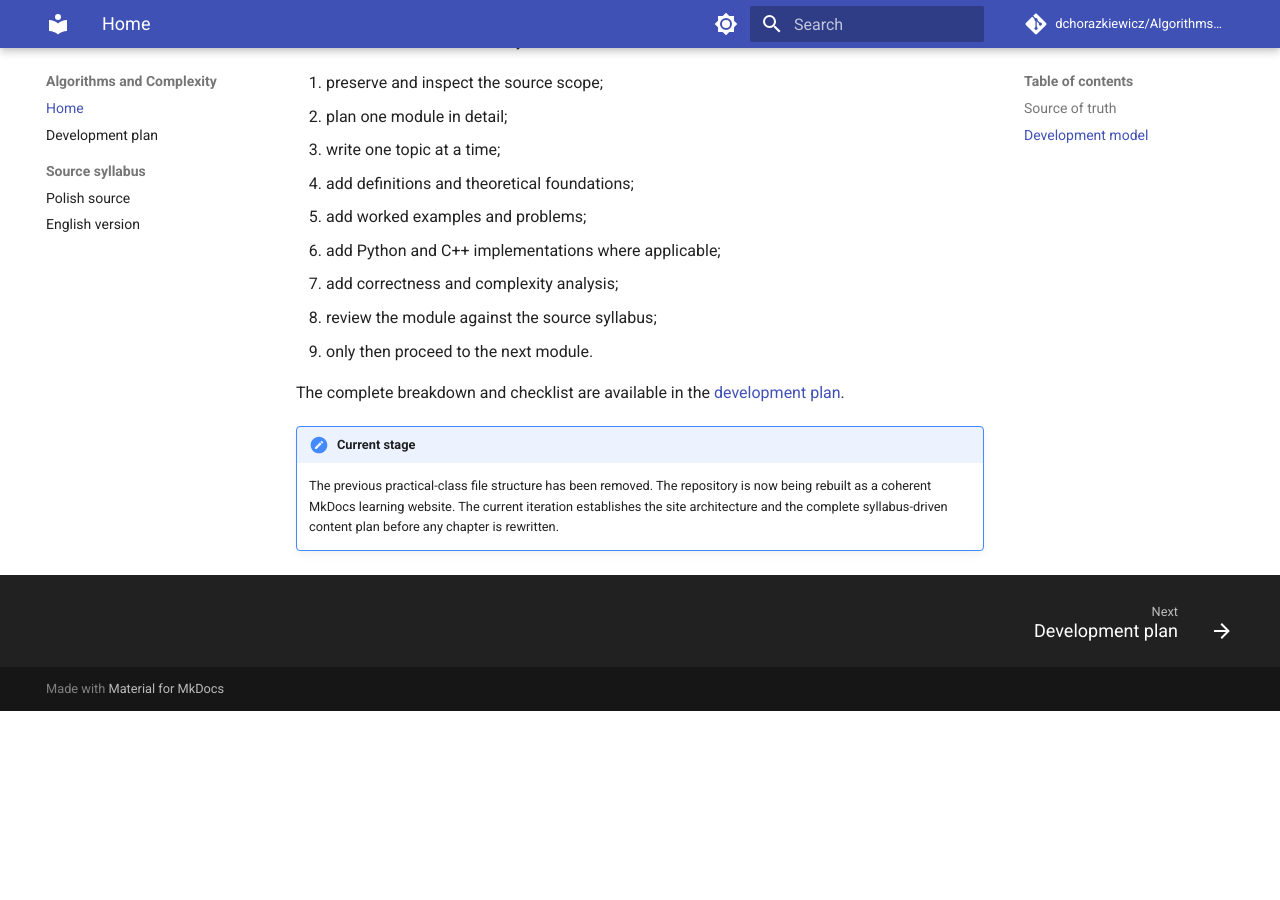
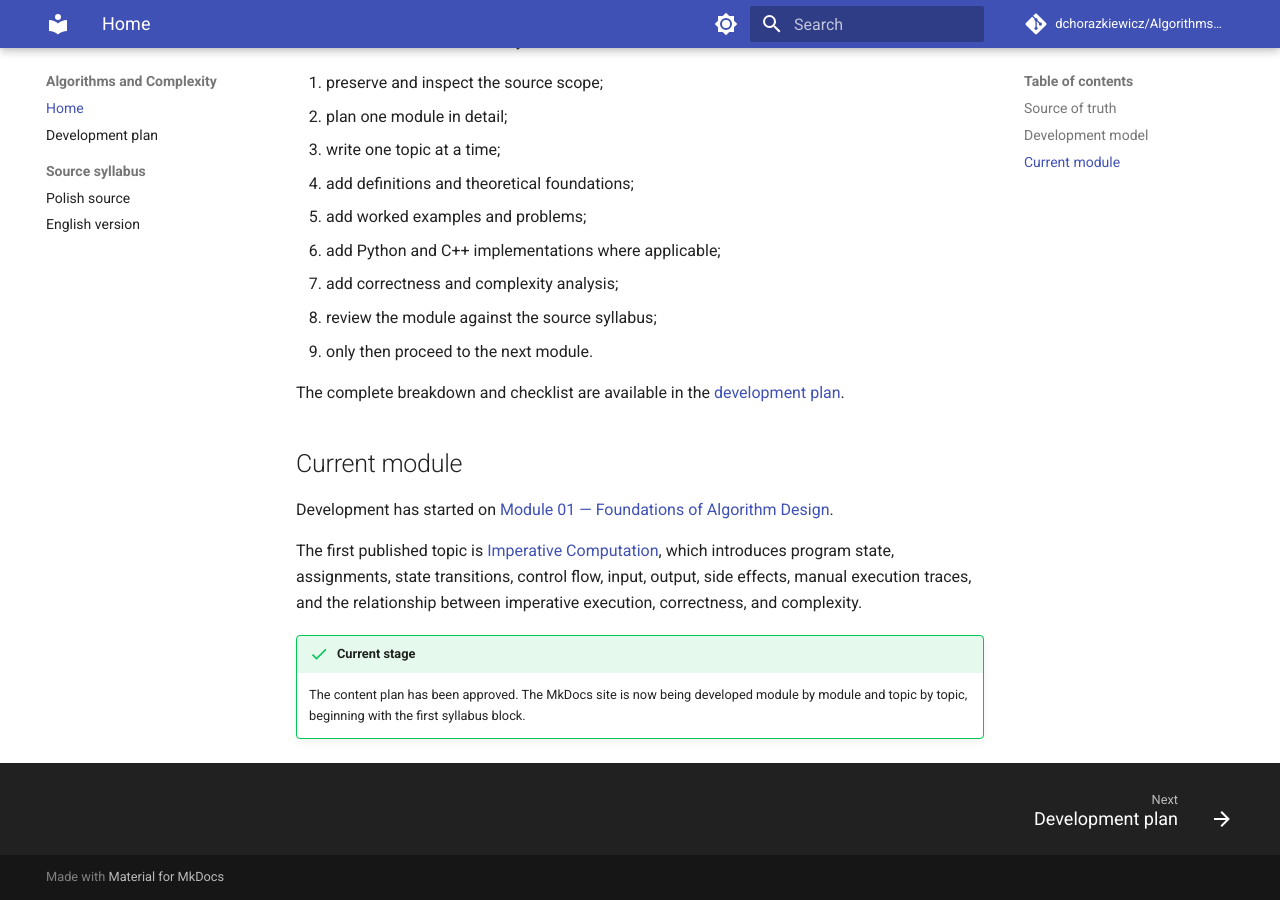
Before and after one commit to dchorazkiewicz/Algorithms_and_Complexity, an MkDocs documentation site: the page built from docs/index.md, in a window 1280 px wide and 900 px high, scrolled down 722 px. Built offline with MkDocs 1.6.1 and Material for MkDocs 9.7.7, drawn with Linux system fonts in a browser that asks for light colours; comment, search, counter and statistics services are not loaded; before the commit the page ends 1433 px from its top, so only the background shows below that.

Commit message:
Record plan approval and Module 01 progress

```diff
--- a/docs/index.md
+++ b/docs/index.md
@@ -29,5 +29,11 @@ The website is written iteratively:
 
 The complete breakdown and checklist are available in the [development plan](development-plan.md).
 
-!!! note "Current stage"
-    The previous practical-class file structure has been removed. The repository is now being rebuilt as a coherent MkDocs learning website. The current iteration establishes the site architecture and the complete syllabus-driven content plan before any chapter is rewritten.
+## Current module
+
+Development has started on [Module 01 — Foundations of Algorithm Design](course/01-foundations-of-algorithm-design/index.md).
+
+The first published topic is [Imperative Computation](course/01-foundations-of-algorithm-design/imperative-computation.md), which introduces program state, assignments, state transitions, control flow, input, output, side effects, manual execution traces, and the relationship between imperative execution, correctness, and complexity.
+
+!!! success "Current stage"
+    The content plan has been approved. The MkDocs site is now being developed module by module and topic by topic, beginning with the first syllabus block.
```
